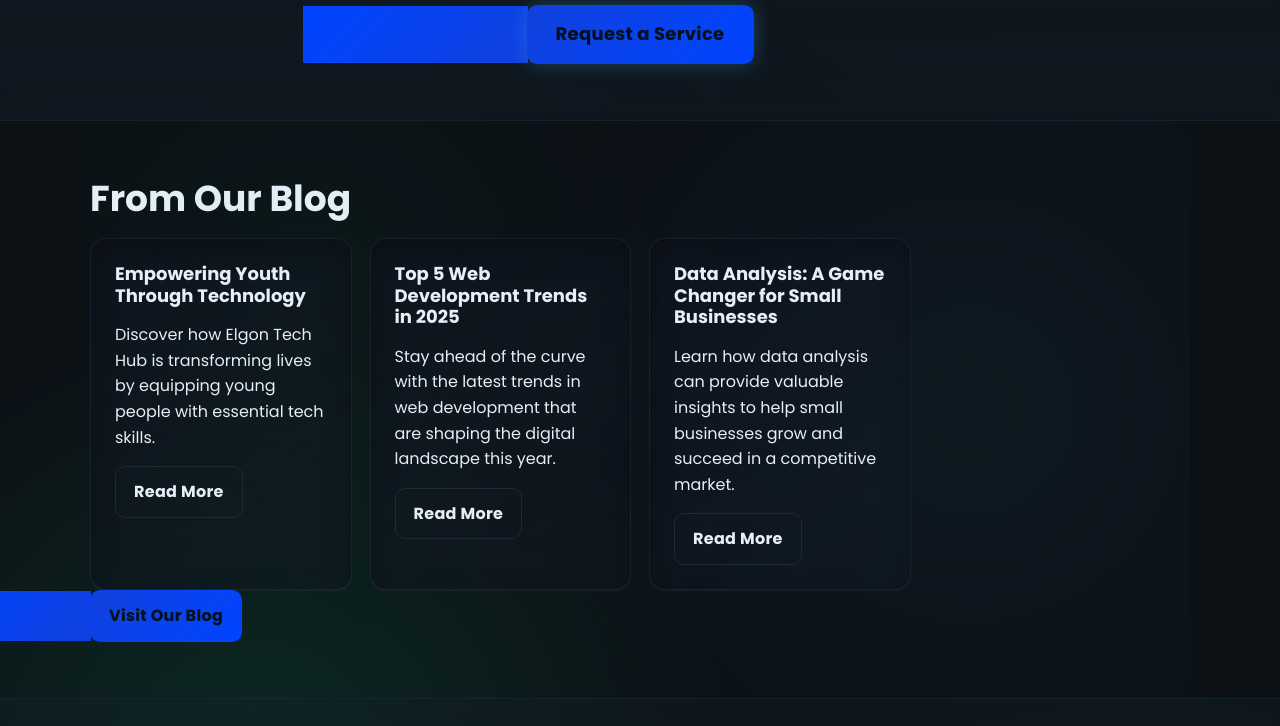
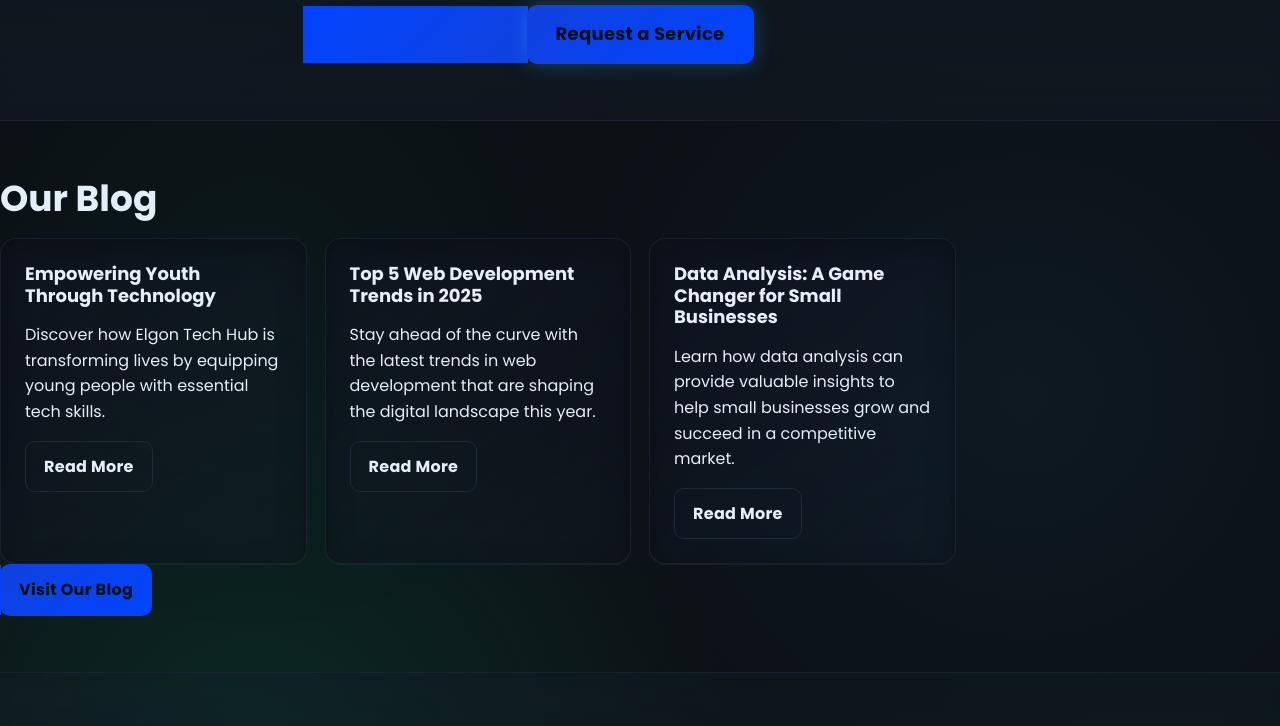
Before and after one commit to TheePoseidon/elgon-tech-hub, a website: page public/index.html in a window 1280 px wide. Shown: the part 1460-2186 px from the top of the page. Drawn offline with Linux system fonts and the light colour scheme.

```diff
--- a/public/index.html
+++ b/public/index.html
@@ -111,7 +111,7 @@
         </section>
 
         <section class="section container" id="blog">
-            <h2>From Our Blog</h2>
+            <h2>Our Blog</h2>
             <div class="grid cards">
                 <article class="card">
                     <h3>Empowering Youth Through Technology</h3>
--- a/public/style.css
+++ b/public/style.css
@@ -383,6 +383,8 @@
 
 .section {
     padding: 56px 0;
+    width: auto;
+    margin: auto;
 }
 
 .section--alt {
```
